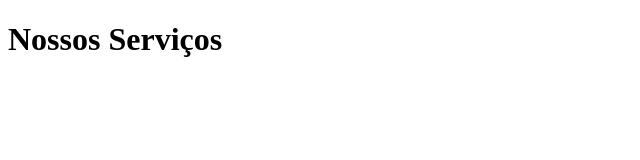
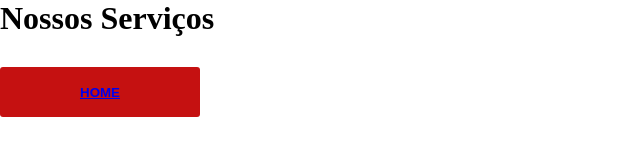
Before and after one commit to samukanm/mario, a plain HTML site: page nossos-servicos.html in a window 1280 px wide. Shown: the whole page, without its empty margins (0-640 px from the left). Drawn offline with Linux system fonts and the light colour scheme.

Commit message:
adicionou button home

```diff
--- a/nossos-servicos.html
+++ b/nossos-servicos.html
@@ -4,8 +4,10 @@
     <meta charset="UTF-8">
     <meta name="viewport" content="width=device-width, initial-scale=1.0">
     <title>Nosos Serviços</title>
+    <link rel="stylesheet" href="style.css">
 </head>
 <body>
     <h1>Nossos Serviços</h1>
+    <button><a href="index.html">Home</a></button>
 </body>
 </html>
```
